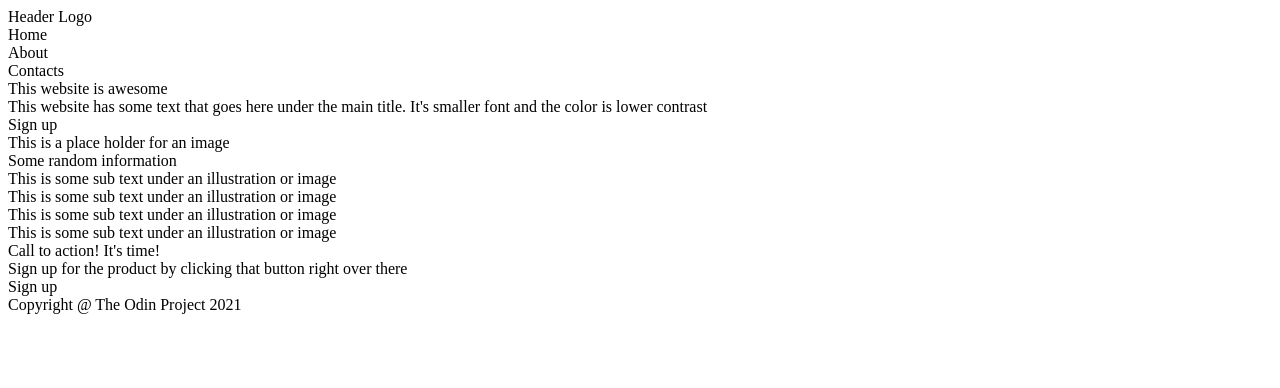
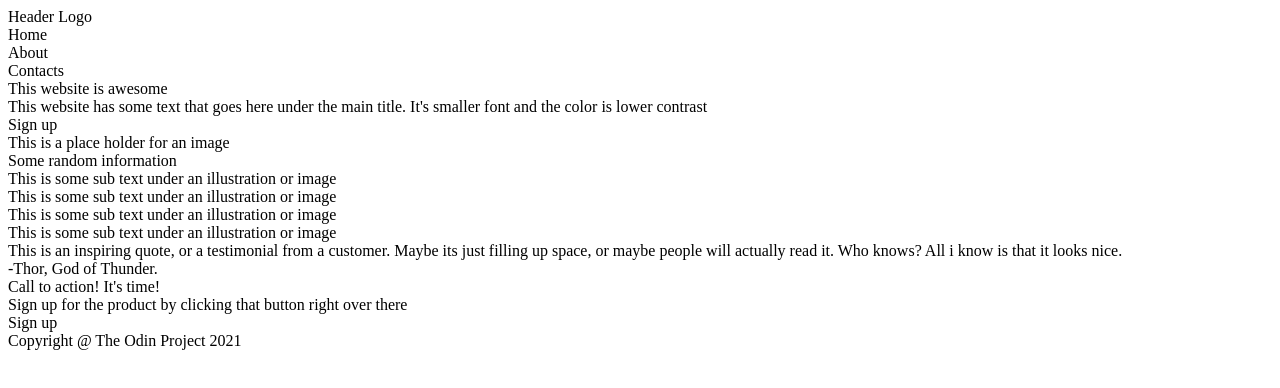
Before and after one commit to AChanzaS/odin-landing-page, a plain HTML site: page index.html in a window 1280 px wide. Drawn offline with Linux system fonts and the light colour scheme.

Commit message:
git restore

```diff
--- a/index.html
+++ b/index.html
@@ -10,7 +10,7 @@
 <body>
 
     <!--First section starts-->
-    <div>
+    <div class="flex-container">
         <div>
             <div>Header Logo</div>
             <div>
@@ -31,7 +31,7 @@
     <!--First section ends-->
 
     <!--Second section-->
-    <div>
+    <div class="flex-container">
         <div>Some random information</div>
         <div>
             <div>
@@ -57,13 +57,13 @@
 
     <!--Third section starts-->
     <div>
-        <div></div>
-        <div></div>
+        <div>This is an inspiring quote, or a testimonial from a customer. Maybe its just filling up space, or maybe people will actually read it. Who knows? All i know is that it looks nice.</div>
+        <div>-Thor, God of Thunder.</div>
     </div>
     <!--Third section ends-->
 
     <!--fourth section starts-->
-    <div>
+    <div class="flex-container">
         <div>
             <div>
                 <div>Call to action! It's time!</div>
@@ -75,7 +75,9 @@
     <!--fourth section ends-->
 
     <!--fifth section starts-->
-    <div>Copyright @ The Odin Project 2021</div>
+    <div class="flex-container">
+        <div>Copyright @ The Odin Project 2021</div>
+    </div>
     <!--fifth section ends-->
 </body>
 </html>
```
